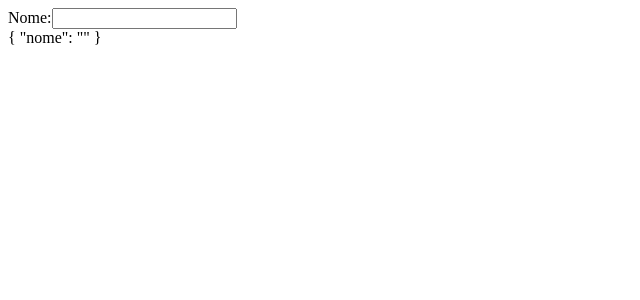
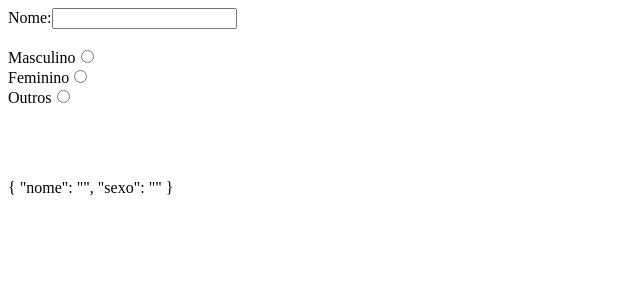
Before and after one commit to jvmhonorato/start-angular, an Angular app: page / in a window 1280 px wide. Shown: the top 300 px of the page, without its empty margins (0-640 px from the left). Built offline with nearby package versions, Linux system fonts and the light colour scheme.

Commit message:
add text input field and radio input field

```diff
--- a/src/app/forms/forms.component.html
+++ b/src/app/forms/forms.component.html
@@ -1,6 +1,19 @@
 <form #form="ngForm">
   <label>Nome:</label>
   <input type="text" name="nome" ngModel>
+   <br>
+   <br>
+  <label>Masculino</label>
+  <input type="radio" name="sexo" value="masculino" ngModel>
+  <br>
+  <label>Feminino</label>
+  <input type="radio" name="sexo" value="feminino" ngModel>
+  <br>
+  <label>Outros</label>
+  <input type="radio" name="sexo" value="outros" ngModel>
 </form>
-
+<br>
+<br>
+<br>
+<br>
 {{ form.value | json }}
```
